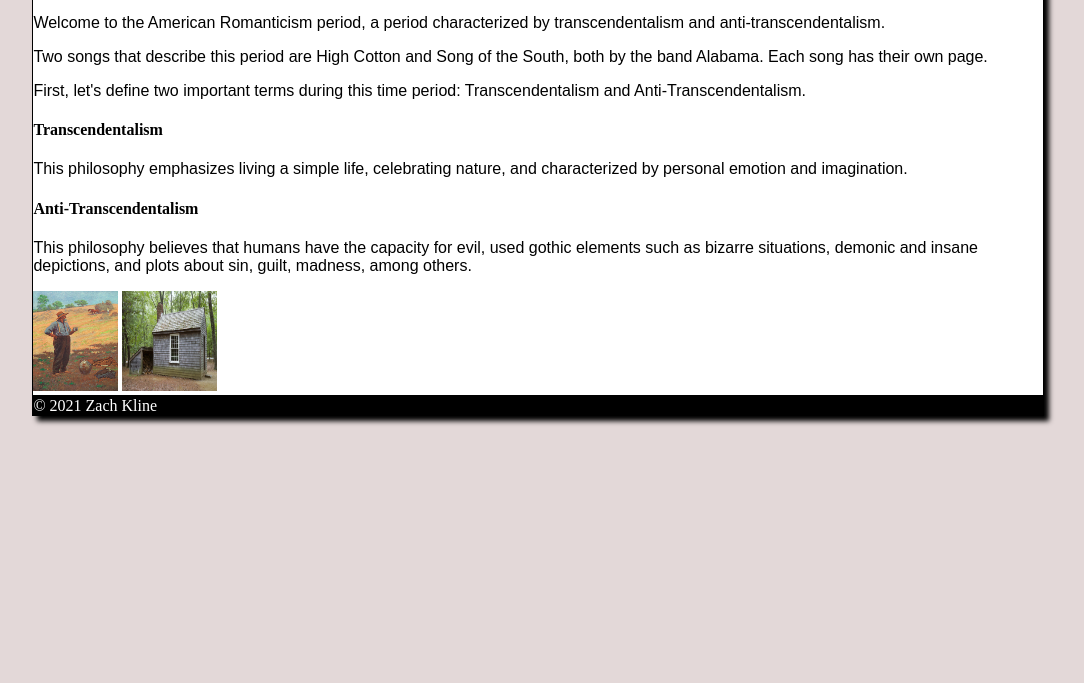
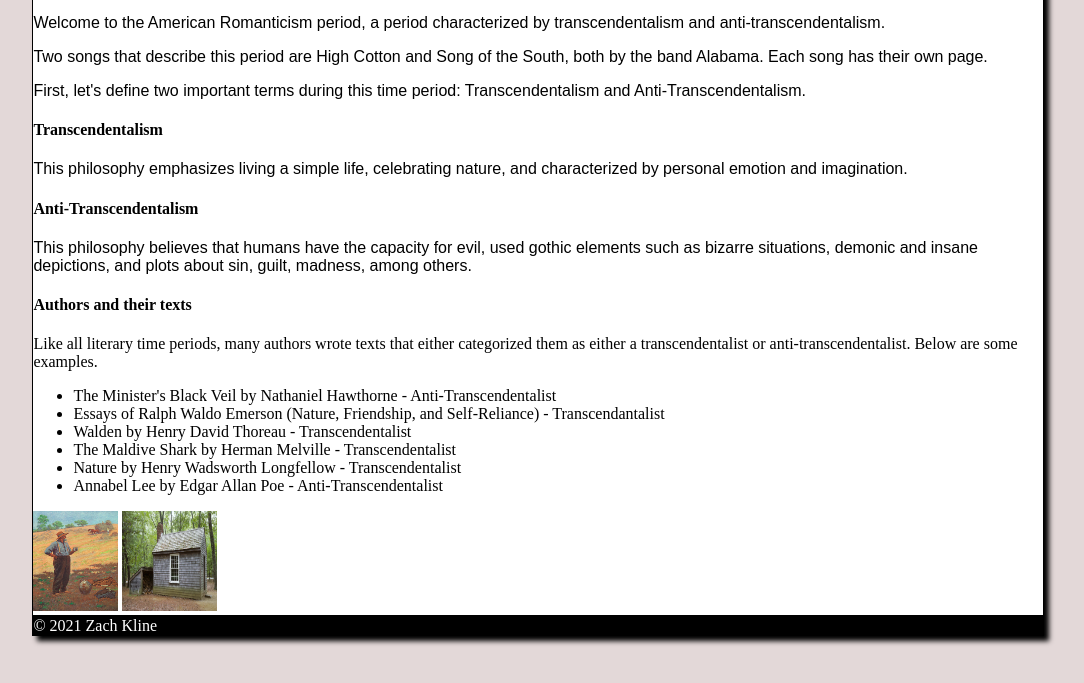
Before and after one commit to AmericanRomanticism/AmericanRomanticism.github.io, a plain HTML site: page index.html in a window 1280 px wide. Shown: the part 111-794 px from the top of the page, without its empty margins (102-1186 px from the left). Drawn offline with Linux system fonts and the light colour scheme.

Commit message:
Update index.html

```diff
--- a/index.html
+++ b/index.html
@@ -20,6 +20,16 @@
         <p style="font-family:'Arial'">This philosophy emphasizes living a simple life, celebrating nature, and characterized by personal emotion and imagination.</p>
         <h4>Anti-Transcendentalism</h4>
         <p style="font-family:'Arial'">This philosophy believes that humans have the capacity for evil, used gothic elements such as bizarre situations, demonic and insane depictions, and plots about sin, guilt, madness, among others.</p>
+        <h4>Authors and their texts</h4>
+        <p>Like all literary time periods, many authors wrote texts that either categorized them as either a transcendentalist or anti-transcendentalist. Below are some examples.</p>
+        <ul>
+          <li>The Minister's Black Veil by Nathaniel Hawthorne - Anti-Transcendentalist</li>
+          <li>Essays of Ralph Waldo Emerson (Nature, Friendship, and Self-Reliance) - Transcendantalist</li>
+          <li>Walden by Henry David Thoreau - Transcendentalist</li>
+          <li>The Maldive Shark by Herman Melville - Transcendentalist</li>
+          <li>Nature by Henry Wadsworth Longfellow - Transcendentalist</li>
+          <li>Annabel Lee by Edgar Allan Poe - Anti-Transcendentalist</li>
+        </ul>
         <img src="simple american farmer 1.jpg" height=100px width=85px>
         <img src="thoreauCabin.jpg" height=100px width=95px>
       </div>
```
